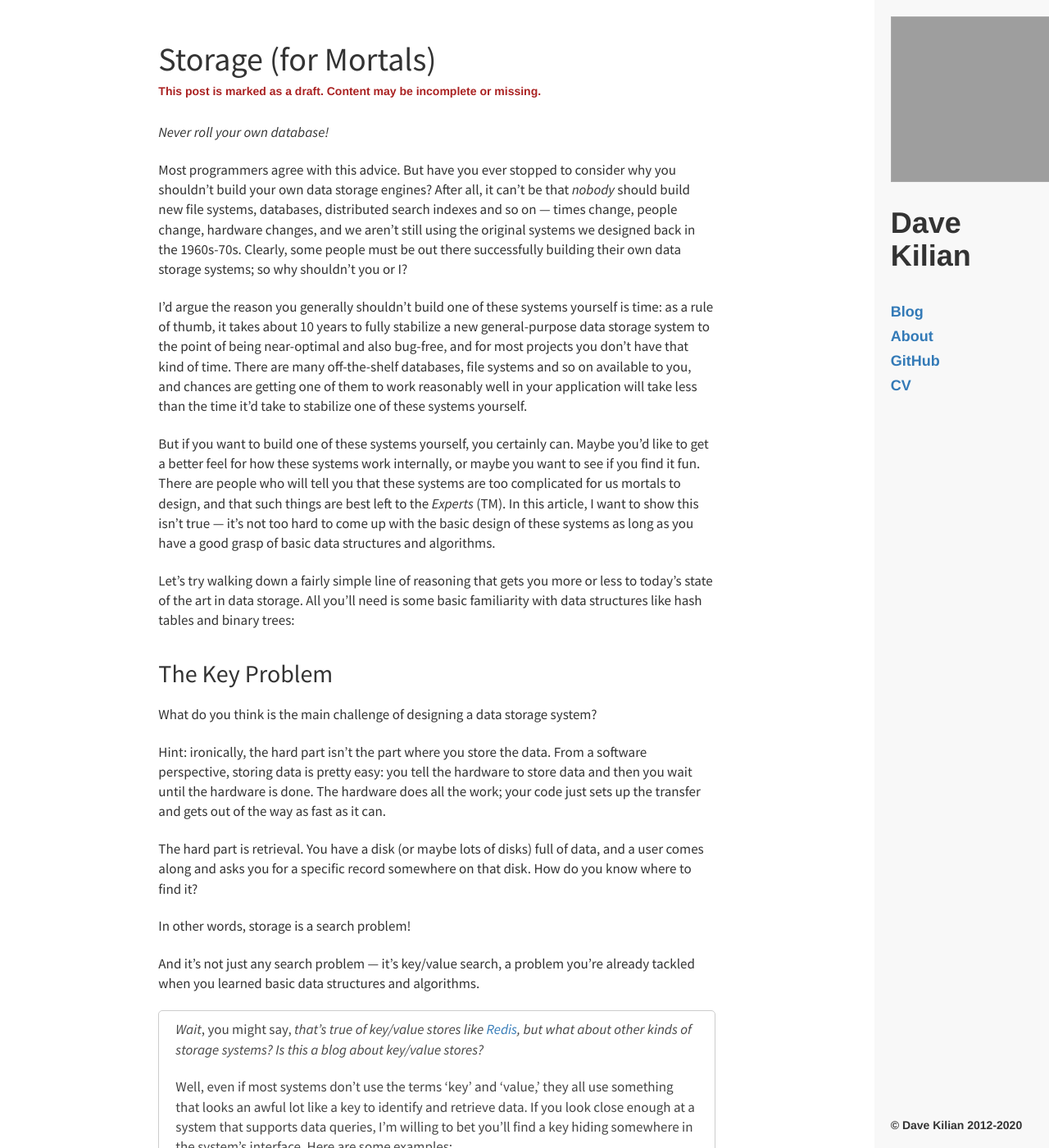
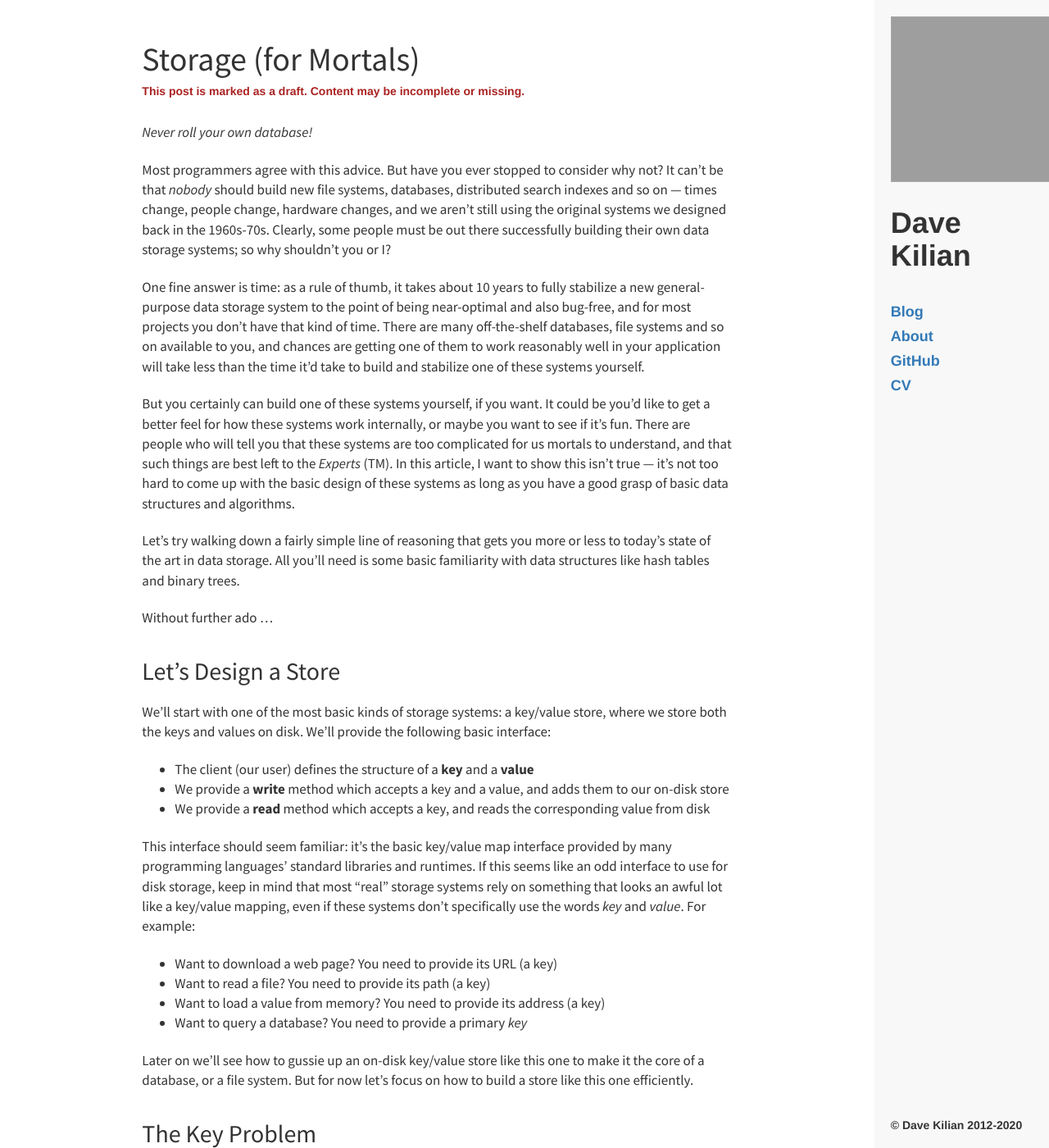
Before and after one commit to davekilian/davekilian.github.com, a Jekyll site: the page built from _posts/2020-01-20-storage-indexing.markdown, in a window 1280 px wide and 1400 px high. Shown: the whole window at 82% size. Built offline with Jekyll 4.4.1, drawn with Linux system fonts in a browser that asks for light colours; nearby versions of some CDN libraries; formulas are drawn with MathJax 3; some of the changed text lies outside the part shown; grey boxes are pictures that could not be loaded.

Commit message:
redrafting

```diff
--- a/_posts/2020-01-20-storage-indexing.markdown
+++ b/_posts/2020-01-20-storage-indexing.markdown
@@ -7,43 +7,48 @@
 
 *Never roll your own database!*
 
-Most programmers agree with this advice. But have you ever stopped to consider why you shouldn't build your own data storage engines? After all, it can't be that *nobody* should build new file systems, databases, distributed search indexes and so on &mdash; times change, people change, hardware changes, and we aren't still using the original systems we designed back in the 1960s-70s. Clearly, some people must be out there successfully building their own data storage systems; so why shouldn't you or I?
+Most programmers agree with this advice. But have you ever stopped to consider why not? It can't be that *nobody* should build new file systems, databases, distributed search indexes and so on &mdash; times change, people change, hardware changes, and we aren't still using the original systems we designed back in the 1960s-70s. Clearly, some people must be out there successfully building their own data storage systems; so why shouldn't you or I?
 
-I'd argue the reason you generally shouldn't build one of these systems yourself is time: as a rule of thumb, it takes about 10 years to fully stabilize a new general-purpose data storage system to the point of being near-optimal and also bug-free, and for most projects you don't have that kind of time. There are many off-the-shelf databases, file systems and so on available to you, and chances are getting one of them to work reasonably well in your application will take less than the time it'd take to stabilize one of these systems yourself.
+One fine answer is time: as a rule of thumb, it takes about 10 years to fully stabilize a new general-purpose data storage system to the point of being near-optimal and also bug-free, and for most projects you don't have that kind of time. There are many off-the-shelf databases, file systems and so on available to you, and chances are getting one of them to work reasonably well in your application will take less than the time it'd take to build and stabilize one of these systems yourself.
 
-But if you want to build one of these systems yourself, you certainly can. Maybe you'd like to get a better feel for how these systems work internally, or maybe you want to see if you find it fun. There are people who will tell you that these systems are too complicated for us mortals to design, and that such things are best left to the *Experts* (TM). In this article, I want to show this isn't true &mdash; it's not too hard to come up with the basic design of these systems as long as you have a good grasp of basic data structures and algorithms.
+But you certainly can build one of these systems yourself, if you want. It could be you'd like to get a better feel for how these systems work internally, or maybe you want to see if it's fun. There are people who will tell you that these systems are too complicated for us mortals to understand, and that such things are best left to the *Experts* (TM). In this article, I want to show this isn't true &mdash; it's not too hard to come up with the basic design of these systems as long as you have a good grasp of basic data structures and algorithms.
 
-Let's try walking down a fairly simple line of reasoning that gets you more or less to today's state of the art in data storage. All you'll need is some basic familiarity with data structures like hash tables and binary trees:
+Let's try walking down a fairly simple line of reasoning that gets you more or less to today's state of the art in data storage. All you'll need is some basic familiarity with data structures like hash tables and binary trees.
+
+Without further ado ...
+
+## Let's Design a Store
+
+We'll start with one of the most basic kinds of storage systems: a key/value store, where we store both the keys and values on disk. We'll provide the following basic interface:
+
+* The client (our user) defines the structure of a **key** and a **value**
+* We provide a **write** method which accepts a key and a value, and adds them to our on-disk store
+* We provide a **read** method which accepts a key, and reads the corresponding value from disk
+
+This interface should seem familiar: it's the basic key/value map interface provided by many programming languages' standard libraries and runtimes. If this seems like an odd interface to use for disk storage, keep in mind that most "real" storage systems rely on something that looks an awful lot like a key/value mapping, even if these systems don't specifically use the words *key* and *value*. For example:
+
+* Want to download a web page? You need to provide its URL (a key)
+* Want to read a file? You need to provide its path (a key)
+* Want to load a value from memory? You need to provide its address (a key)
+* Want to query a database? You need to provide a primary *key*
+
+Later on we'll see how to gussie up an on-disk key/value store like this one to make it the core of a database, or a file system. But for now let's focus on how to build a store like this one efficiently.
 
 ## The Key Problem
 
-What do you think is the main challenge of designing a data storage system?
+When designing something, a good question to answer first is: what's the hard part? What should we spend most of our time thinking about how to solve?
 
-Hint: ironically, the hard part isn't the part where you store the data. From a software perspective, storing data is pretty easy: you tell the hardware to store data and then you wait until the hardware is done. The hardware does all the work; your code just sets up the transfer and gets out of the way as fast as it can.
+Ironically, the 'storing the data' part of writing a data store isn't all that hard. The hardware does all the work, so from a software perspective all we really need to do is set up the transfer and get out of the way.
 
-The hard part is retrieval. You have a disk (or maybe lots of disks) full of data, and a user comes along and asks you for a specific record somewhere on that disk. How do you know where to find it?
+The hard part is on the other end: retrieval. You have a disk (maybe a lot of disks) full of data, maybe written incrementally by lots of users over a long time. Today, a user comes along and requests a specific handful of bytes stored somewhere along your sea of billions (of bytes). How do you efficiently find the specific data the client requested?
 
-In other words, storage is a search problem!
+In other words, storage is a search problem! <span style="font-size:85%">(Also, the title of this section is a bad pun!)</span>
 
-And it's not just any search problem &mdash; it's key/value search, a problem you're already tackled when you learned basic data structures and algorithms.
-
-> *Wait*, you might say, *that's true of key/value stores like [Redis](https://redis.io), but what about other kinds of storage systems? Is this a blog about key/value stores?*
->
-> Well, even if most systems don't use the terms 'key' and 'value,' they all use something that looks an awful lot like a key to identify and retrieve data. If you look close enough at a system that supports data queries, I'm willing to bet you'll find a key hiding somewhere in the system's interface. Here are some examples:
->
-> * Want to download a web page? You need to provide its URL (a key)
-> * Want to read a file? You need to provide its path (a key)
-> * Want to load a value from memory? You need to provide its address (a key)
-> * Want to query a database? You need to provide a primary *key*
->
-
-So at the end of the day, the main thing you're doing when you build a data storage system like a database, file system, cloud storage, etc is designing some kind of map data structure which is stored on disk, alongside the actual keys and values your users asked you to store. Your system's write (store data) algorithm adds key/value pairs to this map and your system's read (retrieve data) algorithm queries this map to find the requested data. The goal is to design a set of algorithms where writes efficiently set up reads to also be efficient.
+So in designing our key/value store, the main challenge to overcome is designing an efficient on-disk key/value map data structure, where the write method efficiently sets up for reads to also be efficient.
 
 ## Map Data Strutures
 
-So now we know a storage system is an on-disk key-value map data structure and code for manipulating it. What does that map structure usually look like?
-
-Well, let's start with some map data structures we already know:
+Now that we know the goal, let's start looking at options. We want a key/value mapping data structure to store our data on disk &mdash; what are some map data structures we already know?
 
 ### Hash Tables
 
@@ -79,29 +84,72 @@
 
 ## Maps on Disks
 
-At the lowest level, a disk is a hardware device that exposes storage as an array of bytes; computer random access memory is also an array of bytes, so anything you can store in memory you can also store on a disk. This means it's totally possible to implement our key/value map as a hash table or a binary search tree stored on disk.
+Do people use data structures like hash tables and binary search trees to store and retrieve data on a disk?
 
-But nobody does this, because there's a catch: even if memory and disks share a common interface (a byte array), memory and disks perform very differently!
+You certainly can: at the lowest level, a disk is a hardware device that exposes data storage as an array of bytes. Computer memory (RAM) is also exposed as an array of bytes, so anything you can store in memory you can also store on disk in the exact same way. The main functional difference between memory and disk storage is that memory gets wiped when the system powers off, whereas data on a disk is *persistent* (rebooting the computer, unplugging it and so on doesn't change the data).
+
+People do sometimes build hash tables and binary search trees for data on disk, but it isn't so common. Despite the similarities between memory and disks, there's one big catch: they perform very differently!
 
 ### Disk Performance
 
-> The different parts of your computer don't run at the same speed.
->
-> Copy table from, and link to https://www.prowesscorp.com/computer-latency-at-a-human-scale/
+The different parts of your computer don't run at the same speed, and reading and writing disks are some of the slowest things your can do. The following table gives a rough idea of just how much slower your disk is than the rest of your computer:
+
+| **Device**        | **Latency (Actual)** | **Latency (Human Scale)** |
+| ----------------- | -------------------- | ------------------------- |
+| CPU               | 0.4 ns               | 1 sec                     |
+| Memory            | 100 ns               | 4 min                     |
+| Disk (SSD)        | 50-150 μs            | 1.5-4 days                |
+| Disk (Rotational) | 1-10 ms              | 1-9 months                |
+| Network Request   | 65-141 ms            | 5-11 years                |
+
+*(Hat tip to [Prowess](https://www.prowesscorp.com/computer-latency-at-a-human-scale/) for the excellent visualization &mdash; which I have copied here shamelessly)*
+
+But even this isn't the full story: Take a look at these results from a little performance test I ran on my computer's main disk (an SSD):
+
+![Disk Access Latency vs I/O size graph](/assets/disk-access-latency.png)
+
+I generated these graphs by repeatedly executing disk reads and writes, measuring the latency (how long it took) for each, then averaging the results together. The graph shows these average latencies as a function of the number of bytes transferred, so the X axis (horizontal) is the number of bytes transferred in each disk I/O operation, and the Y axis (vertical) is how long it took to transfer that many bytes on average..
+
+Conventional wisdom goes that the time it takes to read or write data on a disk is proportional to the amount of data you read or write. Since the X axis of each graph ("bytes transferred") increases at an exponential rate, doubling progressively at each point, this should imply the graph of the latency vs bytes transferred rises exponentially ...
+
+... and, eventually, it does. But look at the left side of each graph: for smallish I/O sizes of about 64 KB or less, both graphs are roughly flat. This means something a little weird: the time it to read or write 1 KB of data was about the same as it was to read or write about 32 KB of data. Weird, right?
+
+(The main reason this happens is that the disk is a separate device inside your computer, and there's work that has to be done to have the CPU send a request to a disk, the disk to enqueue and process the request, and so on; this work is the same no matter how many bytes you're transferring, but only for larger I/O sizes does the time taken to actually read/write the data start to dominate this fixed per-request overhead cost.)
+
+Now that we have an idea of how disks perform, let's try to design a key/value map data structure that takes advantage of the good parts and avoids pitfalls.
 
 ### Caching
 
-> We see that RAM is a lot faster than disk, so maybe keep data in RAM instead of disk so we can retrieve it quickly. But there's a lot less space in RAM than there is on disk, so we have to cache selectively, guessing what will be useful (what will be read soon).
->
-> Cache heuristics: "temporal locality:" workload likely to revisit data it used before. "spatial locality:" workload likely to iterate over keys in ascending or descending order.
+The first basic observation we can make by looking at the table above is that reading from memory is faster than reading from a disk, so if we want queries to our key/value map to be fast, we should store the map in memory.
 
-### Hash Tables and Spatial Locality
+Of course, things are never so simple. One problem is that we need our key/value map to persist data across reboots and power loss, but memory isn't persistent. Another  is that memory is much more expensive per megabyte than disks are, so we will almost always have way less memory than we have disk storage, so even if we use all of the computer's memory we might not have enough room to store all the data we need.
 
-> Since we want to cache data, hash tables aren't a good fit for our storage system. They purposefully scramble data in an attempt to minimize hash collisions:
->
+A simple solution, then, is to selectively **cache** parts of our key/value map in memory. That is, the entire key/value map is stored on disk persistently, but we also store a copy of parts of the map in memory. If someone requests a part of the map that we happen to have in our in-memory cache, we can query the in-memory mappings and skip all disk I/O, saving a bunch of time. Nice!
+
+One of the tricky parts of designing a cache is the cache's policy: the rules you choose for determining which parts of your map are worth storing in memory and which are not. Most cache policies are built around two key observations:
+
+* **Spatial locality of reference**: client likely to visit key ranges near key ranges it previously queried
+* **Temporal locality of reference**: client likely to revisit key ranges it recently queried
+
+Putting these together and dropping the academic-speak, the basic suggestion is as follows: when a client reads a key from the mapping, store a copy of that key/value pair as well as nearby key/value pairs in memory, in case the client comes back for the same key or a nearby key soon.
+
+Looking back at hash tables and binary search trees, we immediately see a problem with caching data for hash tables: if we want to exploit spatial locality, we need a way to find and read in all keys that are 'near' the key the client just requested; but there isn't a good way to do that with a hash table, because hash tables *deliberately* scramble keys to minimize the likelihood of a hash collision:
+
 > Diagram: `A B C D E -> 3 1 5 4 2 -> C A E D B`
->
-> Binary trees keep data sorted in key order, maintaining a degree of spatial locality, making them closer to want we want out of a key-value mapping structure
+
+No bueno.
+
+Binary search trees are a little better in this regard, because they sort entries by key.
+
+
+
+
+
+
+
+---
+
+
 
 ### Access Times and I/O Sizes
 
--- a/global.css
+++ b/global.css
@@ -56,7 +56,7 @@
 
 div.post-container
 {
-    max-width: 680px;
+    max-width: 720px;
     margin-left: auto;
     margin-right: auto;
 }
@@ -93,8 +93,7 @@
 
 div.post-content table
 {
-    font-size: 90%;
-    width: 90%;
+    max-width: 90%;
     margin: auto;
 }
 
@@ -102,6 +101,12 @@
 div.post-content td
 {
     border: 1px solid #777;
+    padding: .15em .4em .15em .4em;
+}
+
+div.post-content img
+{
+    max-width: 100%;
 }
 
 body
```
Also changed, not shown: assets/disk-access-latency.png (added).
